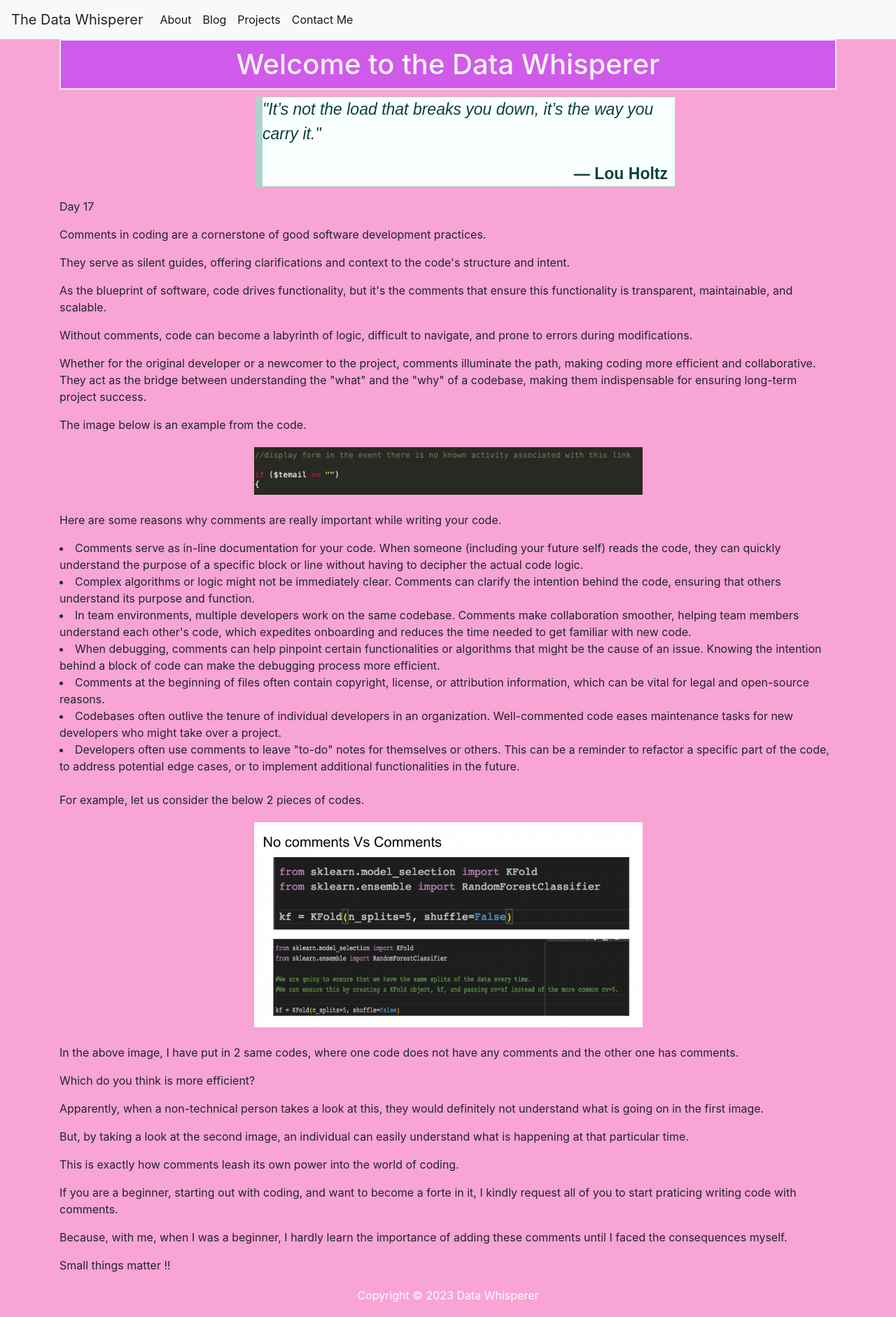
After one commit to vijaayyyyvarshini/datawhisperer, a Flask app: page /18thblog in a window 1280 px wide. The commit adds this page. Shown: the whole page at 70% size. Run offline with Flask 3, Linux system fonts and the light colour scheme; some libraries are stand-ins or nearby versions.

Commit message:
17th day of learning

```diff
--- a/app.py
+++ b/app.py
@@ -170,6 +170,10 @@ def fifteenthday():
 def sixteenthday():
     return render_template('17blog.html')
 
+@app.route('/18thblog')
+def seventeenthday():
+    return render_template('18blog.html')
+
 
 #direction to projects
 @app.route('/brainstrokeprediction')
--- /dev/null
+++ b/templates/18blog.html
@@ -0,0 +1,79 @@
+{% extends 'base.html' %}
+
+<link rel="stylesheet" href="{{ url_for('static', filename= 'css/style.css') }}">
+{% block content %}
+    <h1>{% block title %} Welcome to the Data Whisperer {% endblock %}</h1>
+
+    <blockquote class="blockquote blockquote--bordered">
+        <p class="blockquote_text">
+            "It’s not the load that breaks you down, it’s the way you carry it."
+        <p class="blockquote_text blockquote_text_author">
+            Lou Holtz
+        </p>
+    </blockquote>
+
+    <p>Day 17</p>
+
+    <p>Comments in coding are a cornerstone of good software development practices. </p>
+
+    <p>They serve as silent guides, offering clarifications and context to the code's structure and intent.</p>
+
+    <p>As the blueprint of software, code drives functionality, but it's the comments that ensure this functionality is transparent, maintainable, and scalable. </p>
+
+    <p>Without comments, code can become a labyrinth of logic, difficult to navigate, and prone to errors during modifications. </p>
+
+    <p>Whether for the original developer or a newcomer to the project, comments illuminate the path, making coding more efficient and collaborative. They act as the bridge between understanding the "what" and the "why" of a codebase, making them indispensable for ensuring long-term project success.</p>
+
+    <p>The image below is an example from the code.</p>
+
+    <div class="image-container">
+        <img src="/static/images/comments.png" class="image" alt="comments">
+    </div>
+
+    <br>
+    <p>Here are some reasons why comments are really important while writing your code.</p>
+
+    <li>Comments serve as in-line documentation for your code. When someone (including your future self) reads the code, they can quickly understand the purpose of a specific block or line without having to decipher the actual code logic.</li>
+
+    <li>Complex algorithms or logic might not be immediately clear. Comments can clarify the intention behind the code, ensuring that others understand its purpose and function.</li>
+
+    <li>In team environments, multiple developers work on the same codebase. Comments make collaboration smoother, helping team members understand each other's code, which expedites onboarding and reduces the time needed to get familiar with new code.</li>
+
+
+    <li>When debugging, comments can help pinpoint certain functionalities or algorithms that might be the cause of an issue. Knowing the intention behind a block of code can make the debugging process more efficient.</li>
+
+
+    <li>Comments at the beginning of files often contain copyright, license, or attribution information, which can be vital for legal and open-source reasons.</li>
+
+    <li>Codebases often outlive the tenure of individual developers in an organization. Well-commented code eases maintenance tasks for new developers who might take over a project.</li>
+
+    <li>Developers often use comments to leave "to-do" notes for themselves or others. This can be a reminder to refactor a specific part of the code, to address potential edge cases, or to implement additional functionalities in the future.</li>
+
+    <br><p>For example, let us consider the below 2 pieces of codes.</p>
+
+    <div class="image-container">
+        <img src="/static/images/commentexplain.png" class="image" alt="comments vs no comments">
+    </div>
+
+    <br><p>In the above image, I have put in 2 same codes, where one code does not have any comments and the other one has comments.</p>
+
+    <p>Which do you think is more efficient?</p>
+
+    <p>Apparently, when a non-technical person takes a look at this, they would definitely not understand what is going on in the first image.</p>
+
+    <p>But, by taking a look at the second image, an individual can easily understand what is happening at that particular time.</p>
+
+    <p>This is exactly how comments leash its own power into the world of coding.</p>
+
+    <p>If you are a beginner, starting out with coding, and want to become a forte in it, I kindly request all of you to start praticing writing code with comments.</p>
+
+    <p>Because, with me, when I was a beginner, I hardly learn the importance of adding these comments until I faced the consequences myself.</p>
+
+    <p>Small things matter !!</p>
+    <footer>
+        <p>Copyright © 2023 Data Whisperer</p>
+      </footer>
+
+    </body>
+
+{% endblock %}
--- a/templates/index.html
+++ b/templates/index.html
@@ -57,6 +57,9 @@
            <li class="nav-item active">
             <a class="nav-link" href="/17thblog">LinkedIn Dashboard - Day 16</a>
            </li>
+           <li class="nav-item active">
+            <a class="nav-link" href="/18thblog">Comments make a huge difference! - Day 17</a>
+           </li>
             </ul>
         </div>
 {% endblock %}
```
Also changed, not shown: static/images/1698003035523.jpeg (added), static/images/commentexplain.png (added), static/images/comments.png (added), static/images/nocomments.png (added), 1 other file.
